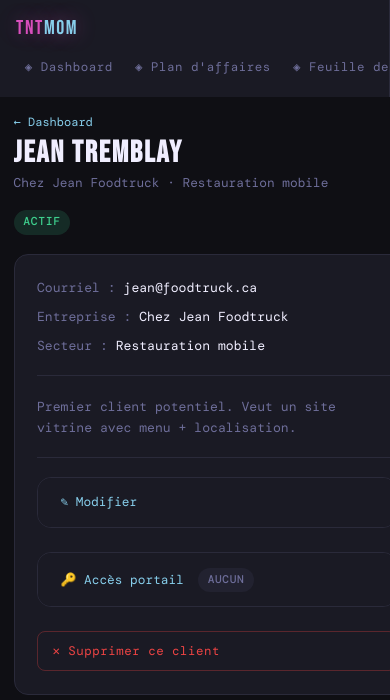
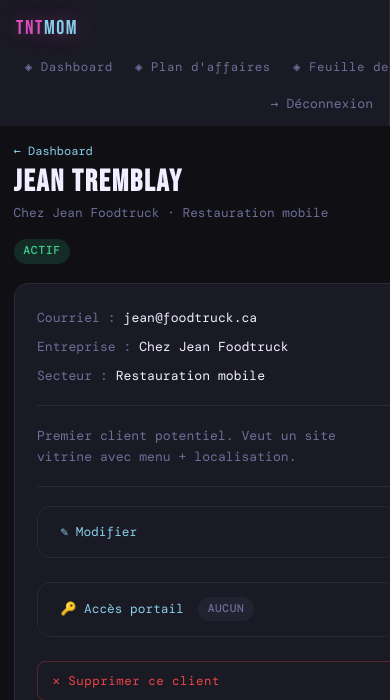
Before and after one commit to naomie6958/TNTMom-Business, a Flask app: page /clients/1 in a window 390 px wide; the page is wider, and only the part inside the window is pictured. Shown: the top 700 px of that part. Run offline with Flask 3, Linux system fonts and the light colour scheme; the visitor is signed in with stand-in values (Sample User, id 1); data comes from the database, SQL or seed files in the repository; data that the repository does not hold is empty; some web fonts are replaced.

Commit message:
fix: garder le lien déconnexion visible sur mobile — cache seulement le nom
Co-Authored-By: Claude Sonnet 4.6 <noreply@anthropic.com>

```diff
--- a/ClientPortal/static/css/style.css
+++ b/ClientPortal/static/css/style.css
@@ -723,9 +723,10 @@ select option { background: var(--surface2); }
 
     .sidebar-nav a { font-size: 0.78rem; padding: 0.4rem 0.55rem; }
 
-    /* Le nom du client est déjà visible dans le "Bonjour X" du dashboard —
-       on cache le bloc user de la sidebar pour gagner de l'espace */
-    .sidebar-user { display: none; }
+
+    .sidebar-user strong { display: none; }
+    .sidebar-user { border-left: none; padding-left: 0; font-size: 0.72rem; }
+
 
     .main { padding: 1rem 0.85rem; }
 
```
